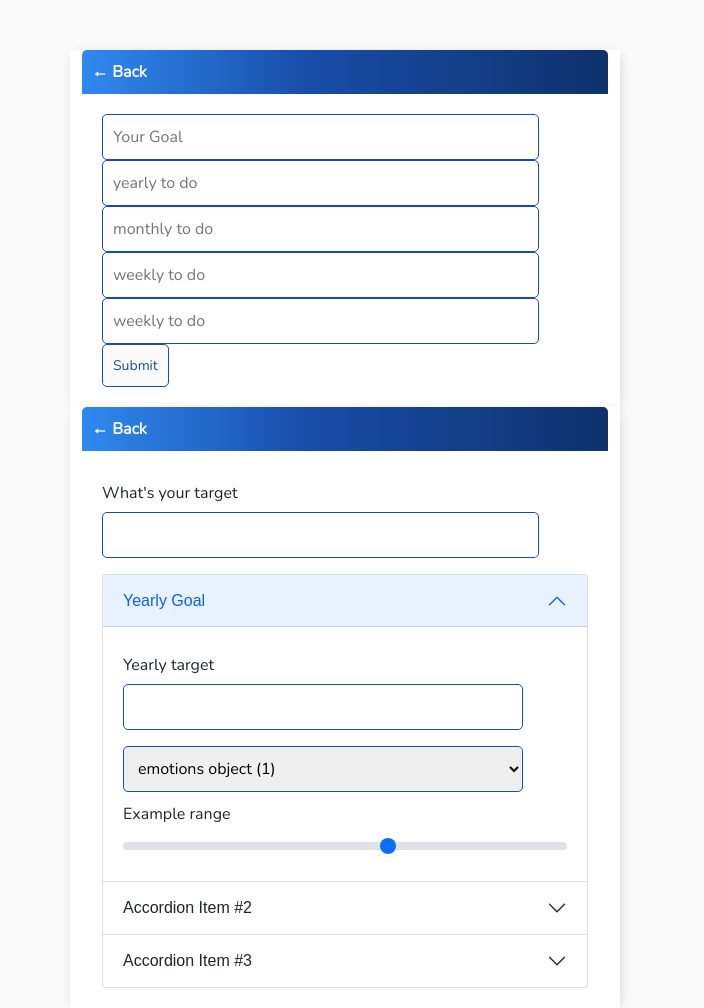
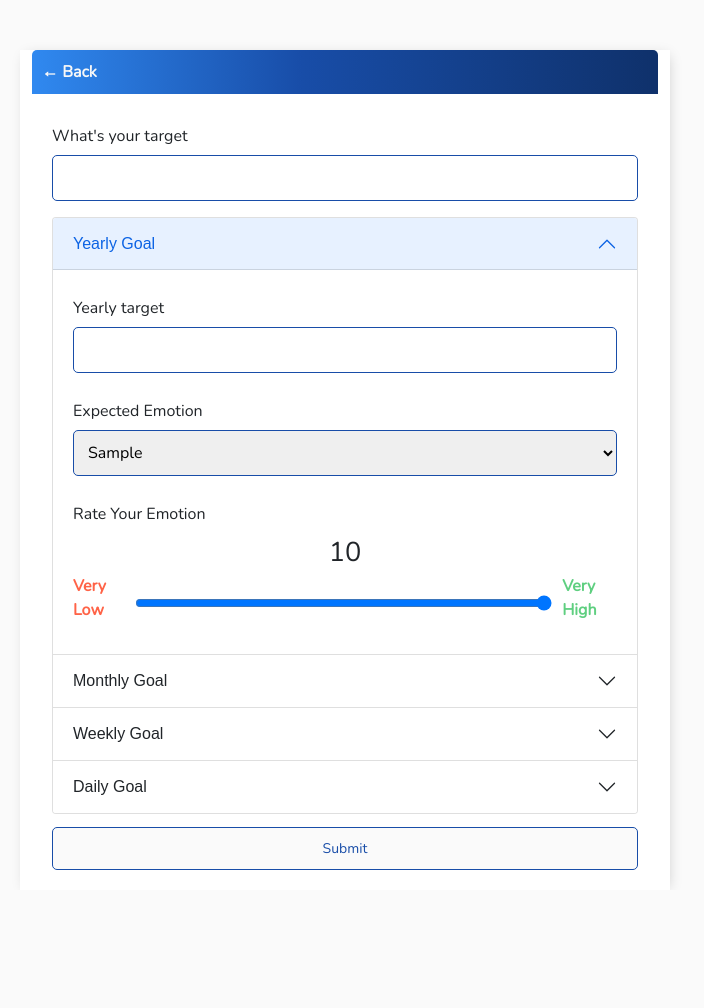
Before and after one commit to harshkanani014/To-do-app-with-emotion, a Django app: page /add_to_do in a window 1280 px wide. Shown: the whole page, without its empty margins (295-999 px from the left). After the commit the page ends 885 px from the top, so only its background shows below. Run offline with Django 3.2, Linux system fonts and the light colour scheme; a user stored in the database is signed in; tables that the repository leaves empty hold one stand-in row (values such as "Sample post").

Commit message:
add form complete

```diff
--- a/static/css/add_to_do.css
+++ b/static/css/add_to_do.css
@@ -20,7 +20,7 @@ p {
 }
 
 .container {
-    max-width: 550px;
+    max-width: 650px;
     margin: auto;
     background-color: #fff;
     -webkit-box-shadow: 2px 2px 13px -4px rgba(0, 0, 0, 0.21);
@@ -143,18 +143,19 @@ input[type=text],
 input[type=number],
 input[type=email],
 input[type=password],
+input[type=submit],
 textarea {
     border: 1px solid #184DA8;
     border-radius: 5px;
     padding: 10px;
-    width: 90%;
+    width: 100%;
 }
 
 select {
     border: 1px solid #184DA8;
     border-radius: 5px;
     padding: 10px;
-    width: 90%;
+    width: 100%;
 }
 
 label {
@@ -204,3 +205,25 @@ transition: 0.3s;
 .closebtn:hover {
 color: black;
 }
+
+
+.moji1, .moji2, .moji3, .moji4 {
+    font-size: 1.7em;
+    text-align: center;
+  }
+  input[type=range] {
+    width: 100%;
+    margin: 0 10px;
+    margin-top: 10px;;
+  }
+  .slider {
+    display: flex;
+    justify-content: space-between;
+  }
+  span {
+    font-weight: bold;
+    color: tomato;
+  }
+  span:last-child {
+    color: #5fcf80;
+  }
--- a/templates/add_to_do.html
+++ b/templates/add_to_do.html
@@ -17,39 +17,10 @@
     <link href="https://cdn.jsdelivr.net/npm/bootstrap@5.0.0-beta2/dist/css/bootstrap.min.css" rel="stylesheet" integrity="sha384-BmbxuPwQa2lc/FVzBcNJ7UAyJxM6wuqIj61tLrc4wSX0szH/Ev+nYRRuWlolflfl" crossorigin="anonymous">
     <link rel="stylesheet" type="text/css" href="{% static 'css/add_to_do.css' %}">
     <script src="https://cdn.jsdelivr.net/npm/bootstrap@5.0.1/dist/js/bootstrap.bundle.min.js" integrity="sha384-gtEjrD/SeCtmISkJkNUaaKMoLD0//ElJ19smozuHV6z3Iehds+3Ulb9Bn9Plx0x4" crossorigin="anonymous"></script>
+    <script src="https://code.jquery.com/jquery-3.6.0.min.js" integrity="sha256-/xUj+3OJU5yExlq6GSYGSHk7tPXikynS7ogEvDej/m4=" crossorigin="anonymous"></script>
 
 </head>
 <body>
-
-<div class="container">
-<div class="header-bar">
-    <a href='/home'>&#8592; Back</a>
-</div>
-
-
-<div class="card-body">
-    <form method="POST" action="add_to_do">
-        {% csrf_token %}
-
-        <label for="to_do" class="visually-hidden">What's Your Target</label>
-        <input type="text" name="to_do" placeholder="Your Goal">
-
-        <label for="yearly_to_do" class="visually-hidden">yearly target</label>
-        <input type="text" name="yearly_to_do" placeholder="yearly to do">
-
-        <label for="monthly_to_do" class="visually-hidden">monthly target</label>
-        <input type="text" name="monthly_to_do" placeholder="monthly to do">
-
-        <label for="weekly_to_do" class="visually-hidden">weekly target</label>
-        <input type="text" name="weekly_to_do" placeholder="weekly to do">
-
-        <label for="daily_to_do" class="visually-hidden">daily target</label>
-        <input type="text" name="daily_to_do" placeholder="weekly to do">
-
-        <input class="button" type="submit" value="Submit">
-    </form>
-</div>
-</div>
 
 
 <div class="container">
@@ -81,50 +52,194 @@
                         <input type="text" name="yearly_to_do" class="form-control" id="yearly_to_do">
                         </div>
                     </div>
-                    <label for="emotion" class="visually-hidden">Expected Emotion</label>
-                    <select id="emotion" name="emotion">
-                    {% for emotion in all_emotions %}
-                    <option value="{{emotion}}">{{emotion}}</option>
-                    {% endfor %}
-                    </select>
-
-
-                    <label for="customRange2" class="form-label">Example range</label>
-                    <input type="range" class="form-range" min="0" max="5" id="customRange2">
+                    <div class="mb-3">
+                        <label for="emotion" class="col-sm-12 col-form-label">Expected Emotion</label>
+                        <div class="col-sm-12">
+                        <select id="emotion" name="emotion" >
+                        {% for emotions in all_emotions %}
+                        <option value="{{emotions.emotion}}">{{emotions.emotion}}</option>
+                        {% endfor %}
+                        </select>
+                        </div>
+                    </div>
+                    <div class="mb-3">
+                        <label for="slide1" class="col-sm-12 col-form-label">Rate Your Emotion</label>
+                         <div class="col-sm-12">
+                         <div class="moji1">10</div>
+                          <div class="slider">
+                                <span>Very Low</span>
+                                <input class="slide1" name="slide1" type="range" value="10" min="0" max="9" step="1" id="slide1">
+                                <span>Very High</span>
+                          </div>
+                          </div>
+                    </div>
             </div>
             </div>
         </div>
         <div class="accordion-item">
             <h2 class="accordion-header" id="panelsStayOpen-headingTwo">
             <button class="accordion-button collapsed" type="button" data-bs-toggle="collapse" data-bs-target="#panelsStayOpen-collapseTwo" aria-expanded="false" aria-controls="panelsStayOpen-collapseTwo">
-                Accordion Item #2
+                Monthly Goal
             </button>
             </h2>
             <div id="panelsStayOpen-collapseTwo" class="accordion-collapse collapse" aria-labelledby="panelsStayOpen-headingTwo">
             <div class="accordion-body">
-                <strong>This is the second item's accordion body.</strong> It is hidden by default, until the collapse plugin adds the appropriate classes that we use to style each element. These classes control the overall appearance, as well as the showing and hiding via CSS transitions. You can modify any of this with custom CSS or overriding our default variables. It's also worth noting that just about any HTML can go within the <code>.accordion-body</code>, though the transition does limit overflow.
+                 <div class="mb-3">
+                        <label for="monthly_to_do" class="col-sm-12 col-form-label">Monthly target</label>
+                        <div class="col-sm-12">
+                        <input type="text" name="monthly_to_do" class="form-control" id="monthly_to_do">
+                        </div>
+                    </div>
+                    <div class="mb-3">
+                        <label for="emotion" class="col-sm-12 col-form-label">Expected Emotion</label>
+                        <div class="col-sm-12">
+                        <select id="emotion" name="emotion" >
+                        {% for emotions in all_emotions %}
+                        <option value="{{emotions.emotion}}">{{emotions.emotion}}</option>
+                        {% endfor %}
+                        </select>
+                        </div>
+                    </div>
+                    <div class="mb-3">
+                        <label for="slide2" class="col-sm-12 col-form-label">Rate Your Emotion</label>
+                         <div class="col-sm-12">
+                         <div class="moji2">10</div>
+                          <div class="slider">
+                                <span>Very Low</span>
+                                <input class="slide2" name="slide2" type="range" value="10" min="0" max="9" step="1" id="slide2">
+                                <span>Very High</span>
+                          </div>
+                          </div>
+                    </div>
+            </div>
+            </div>
+        </div>
+                <div class="accordion-item">
+            <h2 class="accordion-header" id="panelsStayOpen-headingFour">
+            <button class="accordion-button collapsed" type="button" data-bs-toggle="collapse" data-bs-target="#panelsStayOpen-collapseFour" aria-expanded="false" aria-controls="panelsStayOpen-collapseFour">
+                Weekly Goal
+            </button>
+            </h2>
+            <div id="panelsStayOpen-collapseFour" class="accordion-collapse collapse" aria-labelledby="panelsStayOpen-headingFour">
+            <div class="accordion-body">
+                 <div class="mb-3">
+                        <label for="weekly_to_do" class="col-sm-12 col-form-label">Weekly target</label>
+                        <div class="col-sm-12">
+                        <input type="text" name="weekly_to_do" class="form-control" id="weekly_to_do">
+                        </div>
+                    </div>
+                    <div class="mb-3">
+                        <label for="emotion" class="col-sm-12 col-form-label">Expected Emotion</label>
+                        <div class="col-sm-12">
+                        <select id="emotion" name="emotion" >
+                        {% for emotions in all_emotions %}
+                        <option value="{{emotions.emotion}}">{{emotions.emotion}}</option>
+                        {% endfor %}
+                        </select>
+                        </div>
+                    </div>
+                    <div class="mb-3">
+                        <label for="slide3" class="col-sm-12 col-form-label">Rate Your Emotion</label>
+                         <div class="col-sm-12">
+                         <div class="moji3">10</div>
+                          <div class="slider">
+                                <span>Very Low</span>
+                                <input class="slide3" name="slide3" type="range" value="10" min="0" max="9" step="1" id="slide3">
+                                <span>Very High</span>
+                          </div>
+                          </div>
+                    </div>
             </div>
             </div>
         </div>
         <div class="accordion-item">
             <h2 class="accordion-header" id="panelsStayOpen-headingThree">
             <button class="accordion-button collapsed" type="button" data-bs-toggle="collapse" data-bs-target="#panelsStayOpen-collapseThree" aria-expanded="false" aria-controls="panelsStayOpen-collapseThree">
-                Accordion Item #3
+                Daily Goal
             </button>
             </h2>
             <div id="panelsStayOpen-collapseThree" class="accordion-collapse collapse" aria-labelledby="panelsStayOpen-headingThree">
             <div class="accordion-body">
-                <strong>This is the third item's accordion body.</strong> It is hidden by default, until the collapse plugin adds the appropriate classes that we use to style each element. These classes control the overall appearance, as well as the showing and hiding via CSS transitions. You can modify any of this with custom CSS or overriding our default variables. It's also worth noting that just about any HTML can go within the <code>.accordion-body</code>, though the transition does limit overflow.
+                <div class="mb-3">
+                        <label for="daily_to_do" class="col-sm-12 col-form-label">Weekly target</label>
+                        <div class="col-sm-12">
+                        <input type="text" name="daily_to_do" class="form-control" id="daily_to_do">
+                        </div>
+                    </div>
+                    <div class="mb-3">
+                        <label for="emotion" class="col-sm-12 col-form-label">Expected Emotion</label>
+                        <div class="col-sm-12">
+                        <select id="emotion" name="emotion" >
+                        {% for emotions in all_emotions %}
+                        <option value="{{emotions.emotion}}">{{emotions.emotion}}</option>
+                        {% endfor %}
+                        </select>
+                        </div>
+                    </div>
+                    <div class="mb-3">
+                        <label for="slide4" class="col-sm-12 col-form-label">Rate Your Emotion</label>
+                         <div class="col-sm-12">
+                         <div class="moji4">10</div>
+                          <div class="slider">
+                                <span>Very Low</span>
+                                <input class="slide4" name="slide4" type="range" value="10" min="0" max="9" step="1" id="slide4">
+                                <span>Very High</span>
+                          </div>
+                          </div>
+                    </div>
             </div>
             </div>
         </div>
         </div>
+        <input style="margin-top:13px" class="button" type="submit" value="Submit" />
     </form>
     </div>
 
 </div>
 
 {% endblock content %}
+
+<script>
+const range1 = document.querySelector('.slide1');
+const div1 = document.querySelector('.moji1');
+const mojis1 = ['10','9','8','7','6','5','4','3','2','1'];
+mojis1.reverse();
+
+range1.addEventListener('input', (e) => {
+  let rangeValue = e.target.value;
+  div1.textContent = mojis1[rangeValue];
+});
+
+const range2 = document.querySelector('.slide2');
+const div2 = document.querySelector('.moji2');
+const mojis2 = ['10','9','8','7','6','5','4','3','2','1'];
+mojis2.reverse();
+
+range2.addEventListener('input', (e) => {
+  let rangeValue = e.target.value;
+  div2.textContent = mojis2[rangeValue];
+});
+
+const range3 = document.querySelector('.slide3');
+const div3 = document.querySelector('.moji3');
+const mojis3 = ['10','9','8','7','6','5','4','3','2','1'];
+mojis3.reverse();
+
+range3.addEventListener('input', (e) => {
+  let rangeValue = e.target.value;
+  div3.textContent = mojis3[rangeValue];
+});
+
+const range4 = document.querySelector('.slide4');
+const div4 = document.querySelector('.moji4');
+const mojis4 = ['10','9','8','7','6','5','4','3','2','1'];
+mojis4.reverse();
+
+range4.addEventListener('input', (e) => {
+  let rangeValue = e.target.value;
+  div4.textContent = mojis4[rangeValue];
+});
+</script>
 
 </body>
 </html>
```
